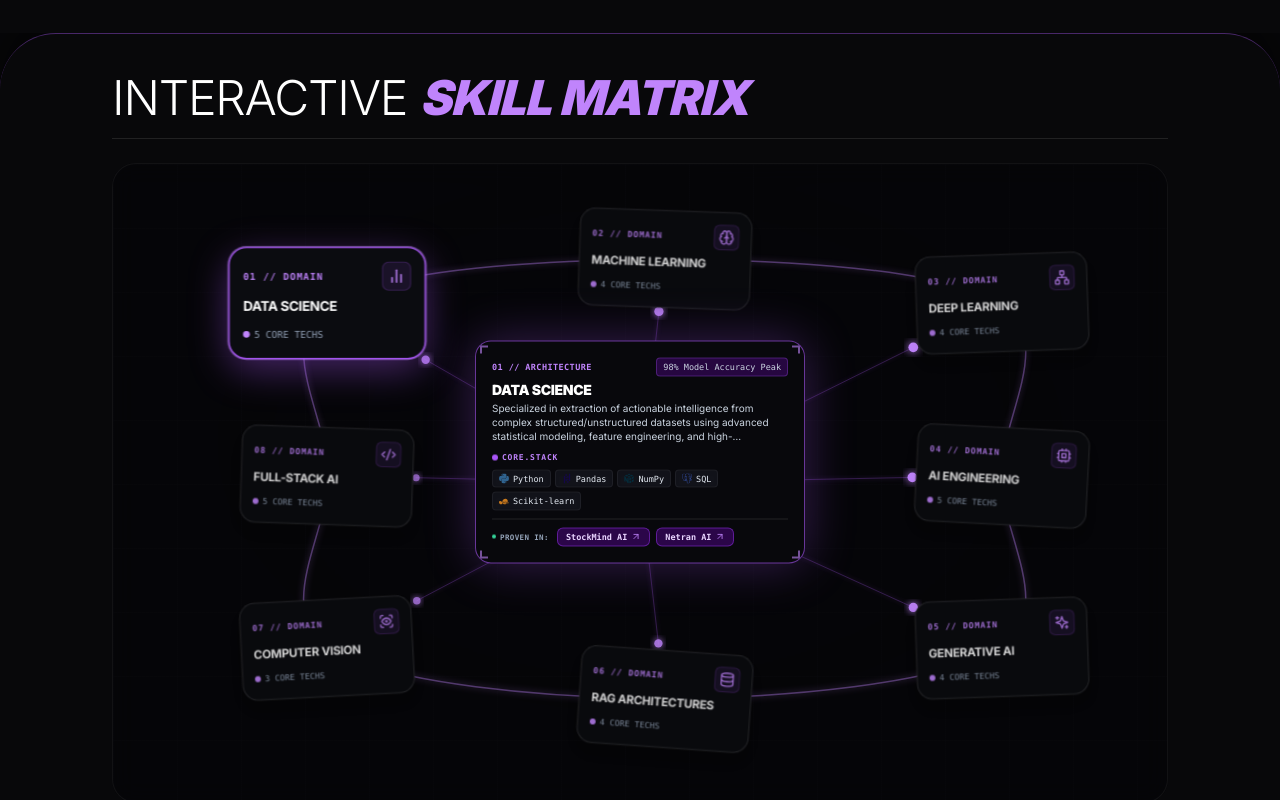
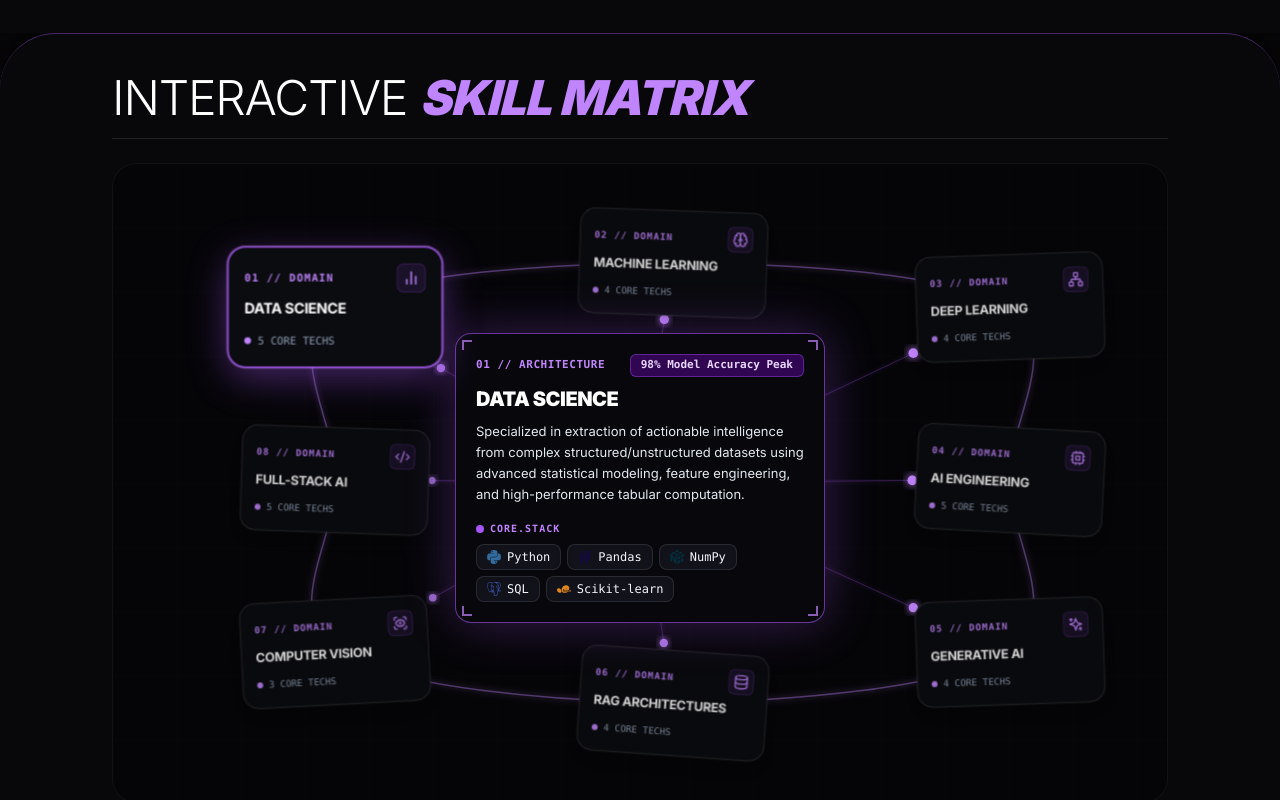
Before and after one commit to kaali7/Portfolio, a Next.js app: page / in a window 1280 px wide. Shown: the part 2847-3647 px from the top of the page. Built offline with nearby package versions, Linux system fonts and the light colour scheme.

Commit message:
refactor: remove proven-in section from desktop and mobile and boost typography size in Skills.tsx

```diff
--- a/components/Skills.tsx
+++ b/components/Skills.tsx
@@ -450,7 +450,7 @@ export function Skills() {
 
           <div
             ref={centerPanelRef}
-            className="absolute top-1/2 left-1/2 -translate-x-1/2 -translate-y-1/2 w-[330px] min-h-[285px] z-30 pointer-events-auto"
+            className="absolute top-1/2 left-1/2 -translate-x-1/2 -translate-y-1/2 w-[350px] sm:w-[370px] min-h-[300px] z-30 pointer-events-auto"
           >
             <AnimatePresence mode="wait">
               <motion.div
@@ -459,31 +459,31 @@ export function Skills() {
                 animate={{ opacity: 1, scale: 1 }}
                 exit={{ opacity: 0, scale: 0.96 }}
                 transition={{ duration: 0.2, ease: EASE_OUT_EXPRESSIVE }}
-                className="w-full h-full rounded-2xl bg-[#08080C] border border-purple-500/60 p-4 flex flex-col justify-between shadow-[0_0_50px_rgba(168,85,247,0.3)] relative overflow-hidden"
+                className="w-full h-full rounded-2xl bg-[#08080C] border border-purple-500/60 p-5 flex flex-col justify-between shadow-[0_0_50px_rgba(168,85,247,0.3)] relative overflow-hidden"
               >
-                <div className="absolute top-1 left-1 w-2 h-2 border-t-2 border-l-2 border-purple-400 opacity-60" />
-                <div className="absolute top-1 right-1 w-2 h-2 border-t-2 border-r-2 border-purple-400 opacity-60" />
-                <div className="absolute bottom-1 left-1 w-2 h-2 border-b-2 border-l-2 border-purple-400 opacity-60" />
-                <div className="absolute bottom-1 right-1 w-2 h-2 border-b-2 border-r-2 border-purple-400 opacity-60" />
+                <div className="absolute top-1.5 left-1.5 w-2.5 h-2.5 border-t-2 border-l-2 border-purple-400 opacity-70" />
+                <div className="absolute top-1.5 right-1.5 w-2.5 h-2.5 border-t-2 border-r-2 border-purple-400 opacity-70" />
+                <div className="absolute bottom-1.5 left-1.5 w-2.5 h-2.5 border-b-2 border-l-2 border-purple-400 opacity-70" />
+                <div className="absolute bottom-1.5 right-1.5 w-2.5 h-2.5 border-b-2 border-r-2 border-purple-400 opacity-70" />
 
                 <div>
-                  <div className="flex items-center justify-between gap-1 mb-1">
-                    <span className="text-[8.5px] font-mono font-bold text-purple-400 tracking-wider">
+                  <div className="flex items-center justify-between gap-2 mb-2">
+                    <span className="text-[10px] sm:text-[11px] font-mono font-bold text-purple-400 tracking-wider">
                       {activeDomain.num} // ARCHITECTURE
                     </span>
-                    <span className="text-[8.5px] font-mono text-slate-300 bg-purple-950/60 border border-purple-500/30 px-1.5 py-0.5 rounded">
+                    <span className="text-[10px] sm:text-[11px] font-mono font-bold text-purple-200 bg-purple-950/80 border border-purple-500/40 px-2.5 py-0.5 rounded-md shadow-2xs">
                       {activeDomain.metric}
                     </span>
                   </div>
-                  <h3 className="text-sm font-black text-white tracking-tight leading-tight mb-1">
+                  <h3 className="text-base sm:text-lg lg:text-xl font-black text-white tracking-tight leading-tight mb-2">
                     {activeDomain.title}
                   </h3>
-                  <p className="text-[10px] text-slate-300 leading-snug line-clamp-3 mb-2">
+                  <p className="text-xs sm:text-[13px] text-slate-200 leading-relaxed mb-4">
                     {activeDomain.fullDesc}
                   </p>
                 </div>
 
-                <div className="space-y-2">
+                <div>
                   <motion.div
                     variants={{
                       hidden: { opacity: 0, y: 6 },
@@ -491,49 +491,22 @@ export function Skills() {
                       exit: { opacity: 0, transition: { duration: 0.1 } }
                     }}
                   >
-                    <span className="flex items-center gap-1 text-[8px] font-mono font-bold text-purple-400 uppercase tracking-widest mb-1.5">
-                      <span className="w-1.5 h-1.5 rounded-full bg-purple-500 animate-pulse" />
+                    <span className="flex items-center gap-1.5 text-[9.5px] sm:text-[10px] font-mono font-bold text-purple-400 uppercase tracking-widest mb-2">
+                      <span className="w-2 h-2 rounded-full bg-purple-500 animate-pulse" />
                       CORE.STACK
                     </span>
-                    <div className="flex flex-wrap gap-1">
+                    <div className="flex flex-wrap gap-1.5">
                       {activeDomain.technologies.map((tech) => (
                         <div
                           key={tech.name}
-                          className="inline-flex items-center gap-1 px-1.5 py-0.5 rounded bg-[#12131A] border border-white/5 shadow-inner hover:border-purple-500/50 hover:bg-purple-500/10 text-[8.5px] font-mono text-slate-200 transition-all duration-300"
+                          className="inline-flex items-center gap-1.5 px-2.5 py-1 rounded-lg bg-[#12131A] border border-white/10 shadow-inner hover:border-purple-500/50 hover:bg-purple-500/10 text-xs font-mono font-medium text-slate-100 transition-all duration-300"
                         >
-                          <TechIcon name={tech.name} className="w-2.5 h-2.5 opacity-80" />
+                          <TechIcon name={tech.name} className="w-3.5 h-3.5 opacity-90 text-purple-400" />
                           <span>{tech.name}</span>
                         </div>
                       ))}
                     </div>
                   </motion.div>
-
-                  {/* Production Proof / Proven In on Desktop */}
-                  {activeDomain.projects && activeDomain.projects.length > 0 && (
-                    <motion.div
-                      variants={{
-                        hidden: { opacity: 0, y: 6 },
-                        visible: { opacity: 1, y: 0, transition: { duration: 0.3, delay: 0.05, ease: EASE_OUT_EXPRESSIVE } },
-                        exit: { opacity: 0, transition: { duration: 0.1 } }
-                      }}
-                      className="pt-2 border-t border-white/10 flex items-center flex-wrap gap-1.5"
-                    >
-                      <span className="text-[7.5px] font-mono font-bold text-slate-400 uppercase tracking-wider flex-shrink-0 mr-0.5 flex items-center gap-1">
-                        <span className="w-1 h-1 rounded-full bg-emerald-400 animate-ping" />
-                        PROVEN IN:
-                      </span>
-                      {activeDomain.projects.map((proj) => (
-                        <Link
-                          key={proj.id}
-                          href={`/work/${proj.id}`}
-                          className="inline-flex items-center gap-1 text-[8.5px] font-mono font-bold text-purple-200 hover:text-white bg-purple-950/70 hover:bg-purple-600 border border-purple-600/50 hover:border-purple-400 px-2 py-0.5 rounded-md transition-all active:scale-95 shadow-2xs group/pill"
-                        >
-                          <span>{proj.name}</span>
-                          <ArrowUpRight className="w-2.5 h-2.5 text-purple-400 group-hover/pill:text-white transition-colors" />
-                        </Link>
-                      ))}
-                    </motion.div>
-                  )}
                 </div>
               </motion.div>
             </AnimatePresence>
@@ -578,13 +551,13 @@ export function Skills() {
                   top: domain.desktopPos.top,
                   left: domain.desktopPos.left,
                 }}
-                className={`absolute -translate-x-1/2 -translate-y-1/2 w-40 sm:w-44 p-2.5 sm:p-3 rounded-xl sm:rounded-2xl bg-[#0B0C10] border cursor-pointer transition-colors duration-200 origin-center ${isHovered
+                className={`absolute -translate-x-1/2 -translate-y-1/2 w-44 sm:w-48 p-3 sm:p-3.5 rounded-xl sm:rounded-2xl bg-[#0B0C10] border cursor-pointer transition-colors duration-200 origin-center ${isHovered
                     ? "border-purple-500 shadow-[0_10px_35px_rgba(168,85,247,0.4)] ring-1 ring-purple-400/50"
                     : "border-white/15 hover:border-purple-500/50 shadow-lg"
                   }`}
               >
                 <div className="flex items-center justify-between mb-1.5">
-                  <span className="text-[8.5px] font-mono font-bold text-purple-400 tracking-widest uppercase">
+                  <span className="text-[9.5px] font-mono font-bold text-purple-400 tracking-widest uppercase">
                     {domain.num} // DOMAIN
                   </span>
                   <div className="p-1 rounded-md bg-purple-500/10 border border-purple-500/20 text-purple-400">
@@ -592,11 +565,11 @@ export function Skills() {
                   </div>
                 </div>
 
-                <h4 className="text-[11px] sm:text-xs font-bold text-white tracking-tight leading-snug mb-0.5">
+                <h4 className="text-xs sm:text-[13px] font-bold text-white tracking-tight leading-snug mb-1">
                   {domain.title}
                 </h4>
 
-                <div className="inline-flex items-center gap-1 text-[8.5px] font-mono text-slate-400">
+                <div className="inline-flex items-center gap-1.5 text-[9.5px] font-mono text-slate-400">
                   <span className="w-1.5 h-1.5 rounded-full bg-purple-400 animate-ping" />
                   <span>{domain.technologies.length} CORE TECHS</span>
                 </div>
@@ -640,87 +613,68 @@ export function Skills() {
                   >
                     {isSelected ? (
                       /* EXPANDED ACTIVE HUD CARD (Micro-Calibrated Compact Sizing) */
-                      <div className="w-full bg-[#08080C] border border-purple-500/70 rounded-xl p-3 sm:p-3.5 shadow-[0_0_25px_rgba(168,85,247,0.2)] relative overflow-hidden text-left">
+                      <div className="w-full bg-[#08080C] border border-purple-500/70 rounded-xl p-4 sm:p-5 shadow-[0_0_25px_rgba(168,85,247,0.2)] relative overflow-hidden text-left">
                         {/* Top Row: Number/Architecture + Metric Badge */}
-                        <div className="flex items-center justify-between gap-2 mb-1">
+                        <div className="flex items-center justify-between gap-2 mb-1.5">
                           <div className="flex items-center gap-1.5">
-                            <span className="w-1 h-1 rounded-full bg-purple-400 animate-pulse" />
-                            <span className="text-[8px] font-mono font-bold text-purple-300 uppercase tracking-wider">
+                            <span className="w-1.5 h-1.5 rounded-full bg-purple-400 animate-pulse" />
+                            <span className="text-[9.5px] sm:text-[10px] font-mono font-bold text-purple-300 uppercase tracking-wider">
                               {domain.num} // ARCHITECTURE
                             </span>
                           </div>
-                          <span className="text-[7.5px] font-mono font-bold text-purple-200 bg-purple-950/80 border border-purple-500/40 px-2 py-0.5 rounded shadow-2xs">
+                          <span className="text-[9px] sm:text-[10px] font-mono font-bold text-purple-200 bg-purple-950/80 border border-purple-500/40 px-2.5 py-0.5 rounded shadow-2xs">
                             {domain.metric}
                           </span>
                         </div>
 
                         {/* Title */}
-                        <h3 className="text-sm sm:text-base font-black text-white tracking-tight mb-1">
+                        <h3 className="text-base sm:text-lg font-black text-white tracking-tight mb-1.5">
                           {domain.title}
                         </h3>
 
                         {/* Full Description */}
-                        <p className="text-[10px] sm:text-[10.5px] text-slate-300 leading-relaxed mb-2.5 font-normal">
+                        <p className="text-xs sm:text-[13px] text-slate-200 leading-relaxed mb-3 font-normal">
                           {domain.fullDesc}
                         </p>
 
                         {/* Core Stack (Single Inline Flow) */}
-                        <div className="flex items-center flex-wrap gap-1.5 mb-2.5">
-                          <span className="text-[8px] font-mono font-bold text-slate-400 uppercase tracking-wider inline-flex items-center gap-1 mr-0.5 flex-shrink-0">
-                            <span className="w-1 h-1 rounded-full bg-slate-400" />
+                        <div className="flex items-center flex-wrap gap-1.5">
+                          <span className="text-[9px] sm:text-[9.5px] font-mono font-bold text-slate-400 uppercase tracking-wider inline-flex items-center gap-1 mr-1 flex-shrink-0">
+                            <span className="w-1.5 h-1.5 rounded-full bg-purple-400" />
                             CORE.STACK
                           </span>
                           {domain.technologies.map((tech) => (
                             <div
                               key={tech.name}
-                              className="inline-flex items-center gap-1 px-1.5 py-0.5 rounded bg-white/[0.06] border border-white/10 text-[8.5px] font-mono text-slate-200"
+                              className="inline-flex items-center gap-1.5 px-2.5 py-1 rounded-lg bg-white/[0.08] border border-white/10 text-xs font-mono font-medium text-slate-100"
                             >
-                              <TechIcon name={tech.name} className="w-2.5 h-2.5 text-purple-300 opacity-90" />
+                              <TechIcon name={tech.name} className="w-3.5 h-3.5 text-purple-300 opacity-90" />
                               <span>{tech.name}</span>
                             </div>
                           ))}
                         </div>
-
-                        {/* Projects Proof Links (Single Inline Flow) */}
-                        {domain.projects.length > 0 && (
-                          <div className="pt-2 border-t border-white/10 flex items-center flex-wrap gap-1.5">
-                            <span className="text-[7.5px] font-mono font-bold text-slate-400 uppercase tracking-wider flex-shrink-0 mr-0.5">
-                              PROVEN IN:
-                            </span>
-                            {domain.projects.map((proj) => (
-                              <Link
-                                key={proj.id}
-                                href={`/work/${proj.id}`}
-                                className="inline-flex items-center gap-1 text-[8px] font-mono font-bold text-white bg-purple-600/30 hover:bg-purple-600/60 border border-purple-400/40 px-2 py-0.5 rounded transition-all active:scale-95"
-                              >
-                                <span>{proj.name}</span>
-                                <ArrowUpRight className="w-2 h-2 text-purple-300" />
-                              </Link>
-                            ))}
-                          </div>
-                        )}
                       </div>
                     ) : (
                       /* COLLAPSED COMPACT CARD (1-Line Sleek Bar) */
                       <button
                         type="button"
                         onClick={() => setActiveDomainId(domain.id)}
-                        className="w-full bg-[#0B0C10]/90 hover:bg-[#0E0F15] border border-white/10 hover:border-purple-500/50 rounded-xl px-3 py-2.5 sm:py-3 text-left transition-all duration-200 cursor-pointer group/card flex items-center justify-between gap-2 shadow-2xs"
+                        className="w-full bg-[#0B0C10]/90 hover:bg-[#0E0F15] border border-white/10 hover:border-purple-500/50 rounded-xl px-3.5 py-3 text-left transition-all duration-200 cursor-pointer group/card flex items-center justify-between gap-2 shadow-2xs"
                       >
                         {/* Left: Icon + Title */}
-                        <div className="flex items-center gap-2 min-w-0">
+                        <div className="flex items-center gap-2.5 min-w-0">
                           <div className="text-purple-400 opacity-80 group-hover/card:opacity-100 group-hover/card:scale-110 transition-all flex-shrink-0">
                             {domain.icon}
                           </div>
-                          <h4 className="text-xs sm:text-[13px] font-bold text-white tracking-tight truncate">
+                          <h4 className="text-sm sm:text-base font-bold text-white tracking-tight truncate">
                             {domain.title}
                           </h4>
                         </div>
 
                         {/* Right: Core Techs Count */}
-                        <div className="flex items-center gap-1 text-[8px] sm:text-[8.5px] font-mono text-slate-400 flex-shrink-0">
-                          <span className="w-1 h-1 rounded-full bg-slate-500" />
-                          <span>{domain.technologies.length} CORE TECHS</span>
+                        <div className="flex items-center gap-1.5 text-[9.5px] sm:text-[10px] font-mono text-slate-400 flex-shrink-0">
+                          <span className="w-1.5 h-1.5 rounded-full bg-purple-400/80" />
+                          <span>{domain.technologies.length} TECHS</span>
                         </div>
                       </button>
                     )}
```
